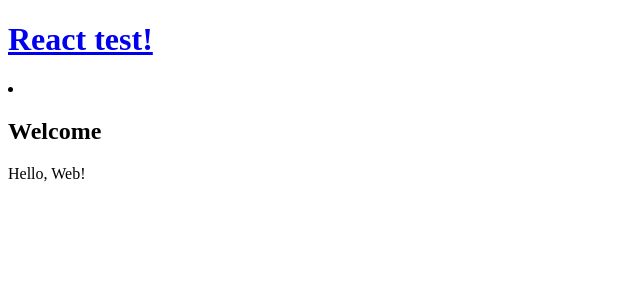
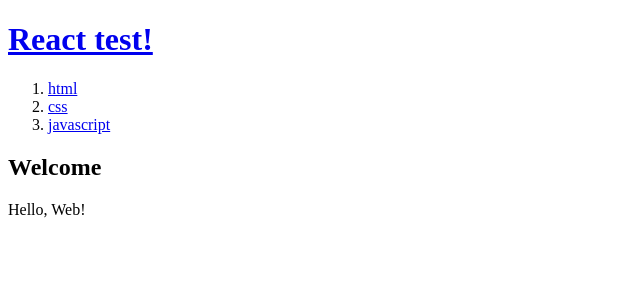
Before and after one commit to anutoyam/Study, a React (Create React App) app in the folder REACT/react-app/: page / in a window 1280 px wide. Shown: the top 300 px of the page, without its empty margins (0-640 px from the left). Built offline with nearby package versions, Linux system fonts and the light colour scheme.

Commit message:
22.07.11_2

```diff
--- a/REACT/react-app/src/App.js
+++ b/REACT/react-app/src/App.js
@@ -2,13 +2,27 @@
 
 function Header(props) {
   return <header>
-  <h1><a href='/'>{props.title}</a></h1>
+  <h1><a href='/' onClick = {(event)=>{
+    event.preventDefault();
+    props.onChangeMode();
+  }}>{props.title}</a></h1>
 </header>
 }
 
-function Nav(props ) {
+function Nav(props) {
+  const lis = []
+  for(let i=0; i<props.topics.length; i++){
+    let t = props.topics[i];
+    lis.push(<li key ={t.id}>
+      <a id={t.id} href ={'/read/' + t.id} onClick = {event=>{
+      event.preventDefault();
+      props.onChangeMode(event.target.id);
+    }}>{t.title}</a></li>);
+  }
   return <nav>
-  <li><a href="/read/{props.id}">{props.title}</a></li>
+    <ol>
+      {lis}
+    </ol>
 </nav>
 }
 
@@ -21,16 +35,27 @@
 }
 
 function App() {
-  const topic = [
+    const mode = 'WELCOME';
+    const topic = [
     {id:1, title:'html', body:'html is ...'},
     {id:2, title:'css', body:'css is ...'},
     {id:3, title:'javascript', body:'javascript is ...'}
   ]
+  let content = null;
+  if(mode === 'WELCOME'){
+    content = <Article title = "Welcome" body = "Hello, Web!"></Article>;
+  }else if(mode === 'READ'){
+    content = <Article title = "Welcome" body = "Hello, READ!"></Article>;
+  }
   return (
     <div>
-      <Header title = "React test!"></Header>
-      <Nav ></Nav>
-      <Article title = "Welcome" body = "Hello, Web!"></Article>
+      <Header title = "React test!" onChangeMode = {()=>{
+        alert('Header');
+      }}></Header>
+      <Nav topics = {topic} onChangeMode = {(id) =>{
+        alert(id)
+      }}></Nav>
+      {content}
     </div>
   );
 }
```
Also changed, not shown: 2 other files (tests, documents, lock files or other folders).
